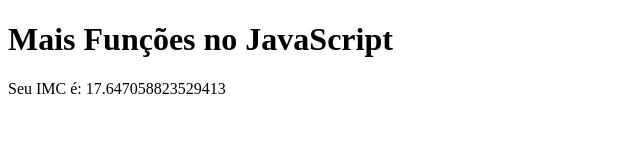
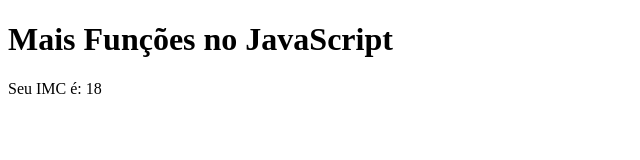
Before and after one commit to marinabbatista/logica_js, a plain HTML site: page programa05.html in a window 1280 px wide. Shown: the whole page, without its empty margins (0-640 px from the left). Drawn offline with Linux system fonts and the light colour scheme.

Commit message:
trabalhando com funcoes

```diff
--- a/programa05.html
+++ b/programa05.html
@@ -20,7 +20,9 @@
 		var peso = 51;
 		var altura = 1.70;
 		var imc = peso / (altura * altura);
-		mostra("Seu IMC é: " + imc);
+		//Passando para a função mostra exibir o resultado.
+		//Usamos o método Math round da classe Math para arredondar.
+		mostra("Seu IMC é: " + Math.round(imc));
 	}
 	//chama a função para a realização do cálculo.
 	calculaIMC();
```
